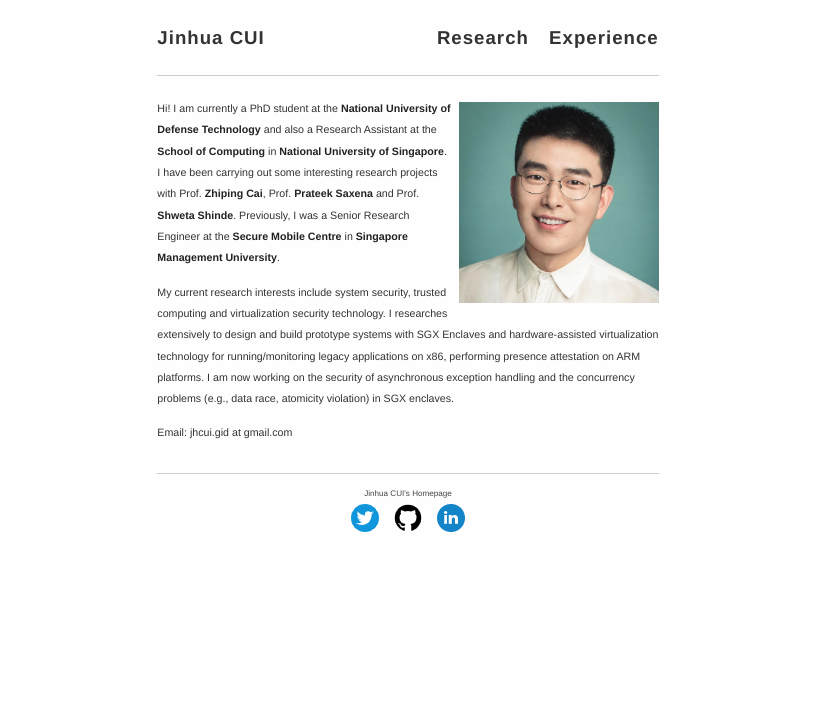
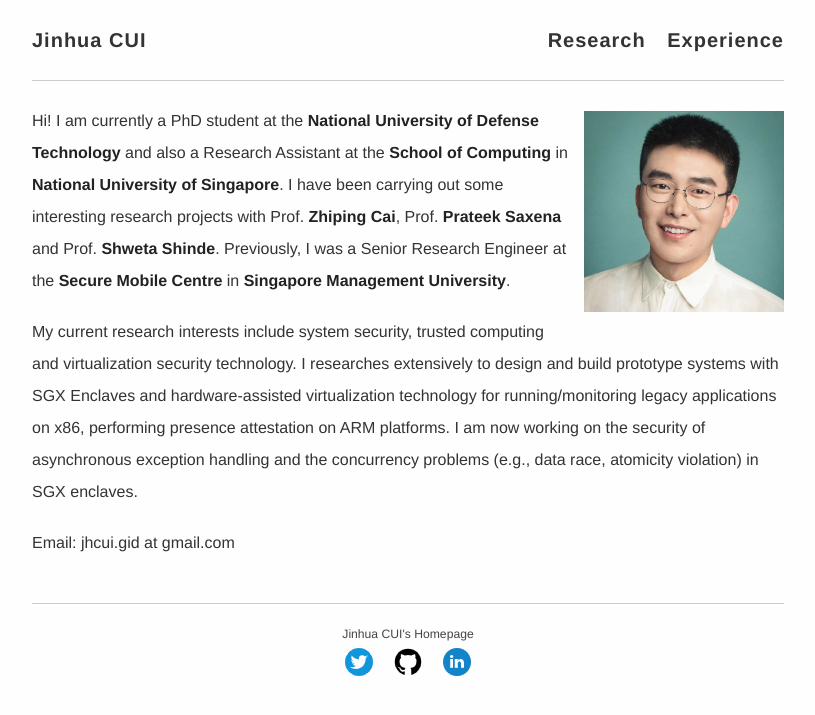
Before and after one commit to cimcs/cimcs.github.io, a Jekyll site: the page built from index.md, in a window 1280 px wide. Shown: the top 715 px of the page, without its empty margins (232-1047 px from the left). Built offline with Jekyll 4.4.1, drawn with Linux system fonts in a browser that asks for light colours; comment, search, counter and statistics services are not loaded.

Commit message:
Update main.scss

```diff
--- a/css/main.scss
+++ b/css/main.scss
@@ -7,11 +7,11 @@ $font-weight-normal: 200;
 $font-weight-bold:   600;
 
 $base-font-family: "San Francisco", "Helvetica Neue", Helvetica, Roboto, "Segoe UI", "Segoe WP", Arial, Ubuntu, sans-serif;
-$base-font-size:   8pt;
+$base-font-size:   12pt;
 $base-line-height: 2;
 
 $heading-font-family: $base-font-family;
-$heading-font-size:   14pt;
+$heading-font-size:   15pt;
 $heading-line-height: 1.5;
 
 $small-font-size:  0.875em;
```
